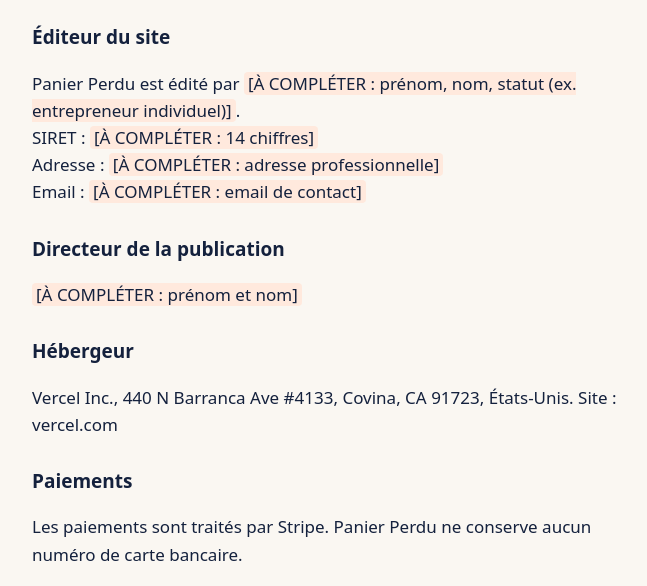
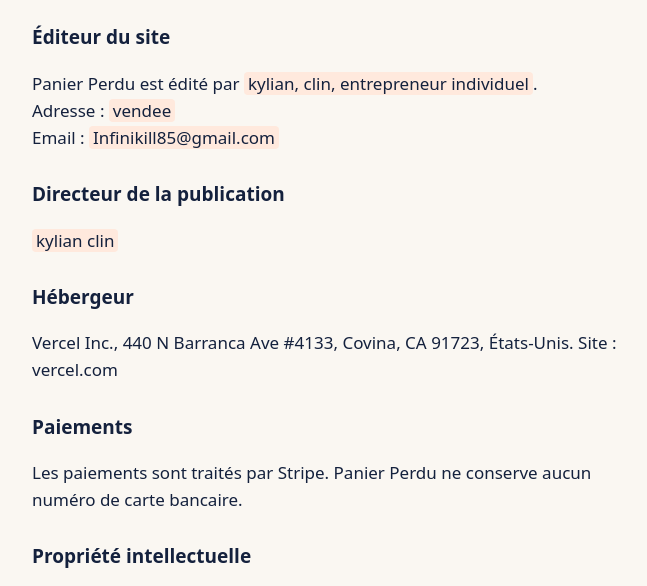
Before and after one commit to kylian-ai/Fantome, a plain HTML site: page mentions-legales.html in a window 1280 px wide. Shown: the part 146-732 px from the top of the page, without its empty margins (298-945 px from the left). Drawn offline with Linux system fonts and the light colour scheme.

Commit message:
Update mentions-legales.html

```diff
--- a/mentions-legales.html
+++ b/mentions-legales.html
@@ -20,13 +20,11 @@
 <h1>Mentions légales</h1>
 
 <h2>Éditeur du site</h2>
-<p>Panier Perdu est édité par <span class="todo">[À COMPLÉTER : prénom, nom, statut (ex. entrepreneur individuel)]</span>.<br>
-SIRET : <span class="todo">[À COMPLÉTER : 14 chiffres]</span><br>
-Adresse : <span class="todo">[À COMPLÉTER : adresse professionnelle]</span><br>
-Email : <span class="todo">[À COMPLÉTER : email de contact]</span></p>
-
+<p>Panier Perdu est édité par <span class="todo">kylian, clin, entrepreneur individuel</span>.<br>
+Adresse : <span class="todo">vendee</span><br>
+Email : <span class="todo">Infinikill85@gmail.com</span></p>
 <h2>Directeur de la publication</h2>
-<p><span class="todo">[À COMPLÉTER : prénom et nom]</span></p>
+<p><span class="todo">kylian clin</span></p>
 
 <h2>Hébergeur</h2>
 <p>Vercel Inc., 440 N Barranca Ave #4133, Covina, CA 91723, États-Unis. Site : vercel.com</p>
```
